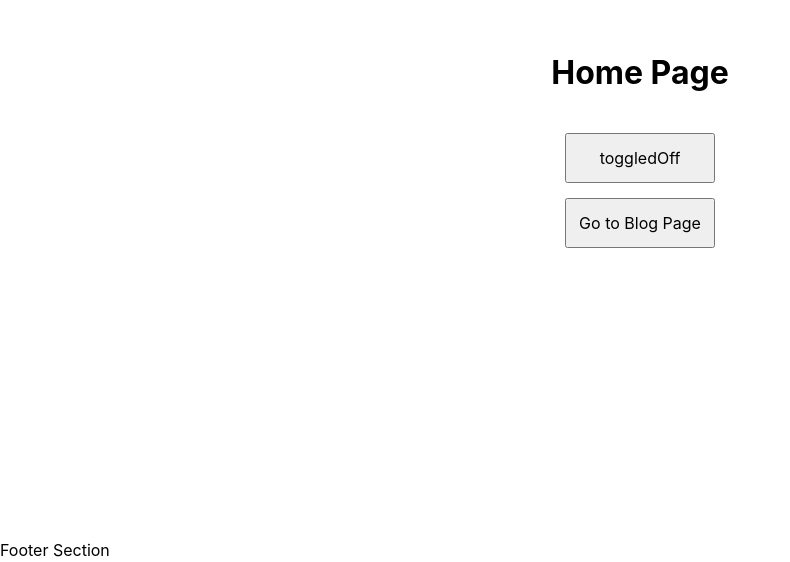
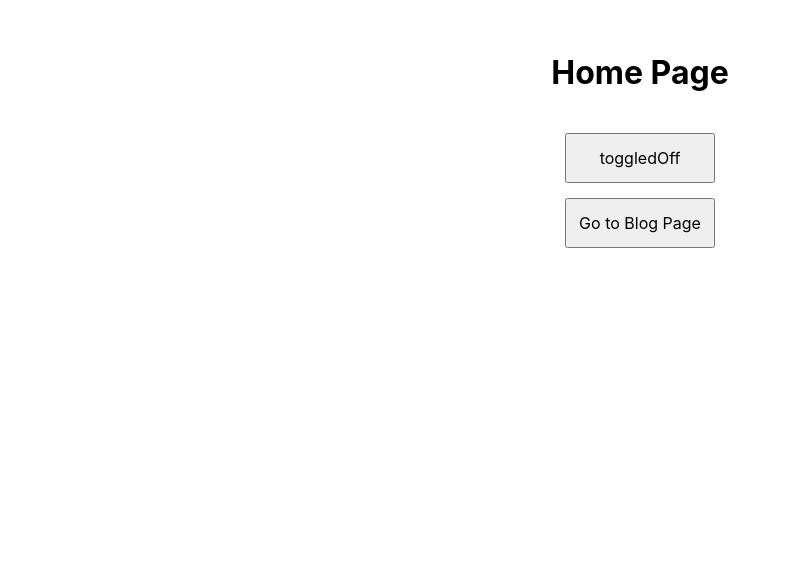
Before and after one commit to Synx-x/next-sample-app, a Next.js app: page / in a window 1280 px wide. Shown: the part 262-824 px from the top of the page, without its empty margins (0-790 px from the left). After the commit the page ends 800 px from the top, so only its background shows below. Built offline with nearby package versions, Linux system fonts and the light colour scheme.

Commit message:
quick fix

```diff
--- a/pages/index.tsx
+++ b/pages/index.tsx
@@ -48,8 +48,6 @@ const Home: NextPage = () => {
           />
         </Link>
       </main>
-
-      <footer className={styles.footer}>Footer Section</footer>
     </div>
   );
 };
```
Also changed, not shown: pages/_app.tsx (+11 -0 lines).
